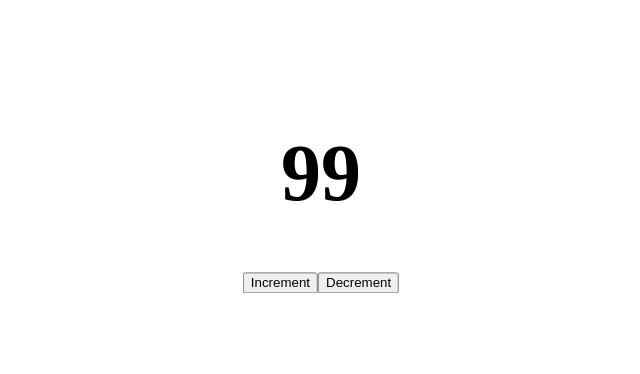
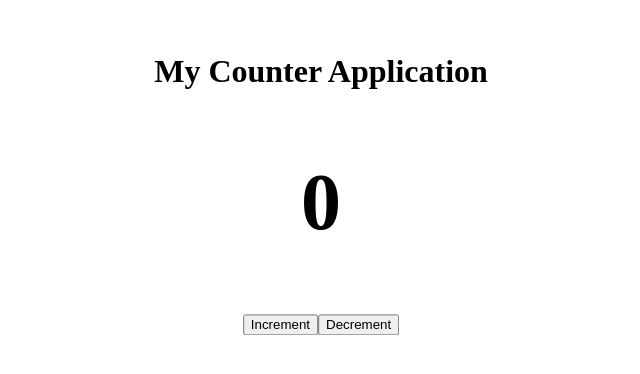
Before and after one commit to aditi795/bwm-react, a React (Create React App) app: page / in a window 1280 px wide. Shown: the part 216-590 px from the top of the page, without its empty margins (319-959 px from the left). Built offline with nearby package versions, Linux system fonts and the light colour scheme.

Commit message:
Learned useEffect function

```diff
--- a/src/App.js
+++ b/src/App.js
@@ -3,7 +3,7 @@ import CounterApp from './components/CounterApp/CounterApp'
 
 const App = () => {
   return (
-    <CounterApp />
+    <CounterApp title="My Counter Application"/>
   )
 }
 
--- a/src/components/CounterApp/CounterApp.js
+++ b/src/components/CounterApp/CounterApp.js
@@ -1,75 +1,67 @@
-import React, { useState } from 'react';
+import React, { useState, useEffect } from 'react';
+import PropTypes from 'prop-types';
+
+import CounterView from './CounterView';
 import './CounterApp.css';
 
-// const CounterApp = () => {
-//   const [count, setCount] = useState(0);
+const CounterApp = (props) => {
+  const [count, setCount] = useState(0);
+  const { title } = props;
 
-//   // const stateArray = useState(100);
-//   // const mySuperValue = stateArray[0];
-//   // const changeMySuperValue = stateArray[1];
+  useEffect(() => {
+    console.log('Calling USE EFFECT');
+  }, [])
 
-//   // const increment = (step) => {
-//   //   setCount(count + step);
-//   // }
+  const increment = (step) => () => setCount(count + step)
 
-//   const increment = (step) => () => setCount(count + step)
-
-
-//   return (
-//     <div>
-//       <div className="counter-app">
-//         <h1 className="value">{count}</h1>
-//         <button onClick={increment(1)}>Increment</button>
-//         <button onClick={increment(-10)}>Decrement</button>
-//       </div>
-//     </div>
-//   )
-// }
-
-class CounterApp extends React.Component {
-
-  constructor() {
-    super();
-    // this.increment = this.increment.bind(this);
-    // this.decrement = this.decrement.bind(this);
-    this.state = {
-      count: 99
-    }
-  }
-
-  // state = {
-  //   count: 0
-  // }
-
-  componentDidMount() {
-    alert('Component Did Mount Called');
-  }
-
-  componentDidUpdate() {
-    alert('Component Did Update Called');
-  }
-
-  increment = (step) => {
-    this.setState({
-      count: this.state.count + step
-    })
-  }
-
-  // Lifecycle function
-  render() {
-    alert('Render Called');
-    const { count } = this.state;
   return (
     <div>
       <div className="counter-app">
-          <h1 className="value">{count}</h1>
-          <button onClick={() => this.increment(1)}>Increment</button>
-          <button onClick={() => this.increment(-1)}>Decrement</button>
+        <h1>{title}</h1>
+        <CounterView
+          countValue={count}
+          handleIncrement={increment}
+        />
       </div>
     </div>
   )
 }
+
+CounterApp.propTypes = {
+  title: PropTypes.string.isRequired
 }
 
 
+// class CounterApp extends React.Component {
+
+//   constructor() {
+//     super();
+//     this.state = {
+//       count: 99
+//     }
+//   }
+
+//   increment = (step) => {
+//     this.setState({
+//       count: this.state.count + step
+//     })
+//   }
+
+//   // Lifecycle function
+//   render() {
+//     const { count } = this.state;
+//     const { title } = this.props;
+//     return (
+//       <div>
+//         <div className="counter-app">
+//           <h1>{title}</h1>
+//           <h2 className="value">{count}</h2>
+//           <button onClick={() => this.increment(1)}>Increment</button>
+//           <button onClick={() => this.increment(-1)}>Decrement</button>
+//         </div>
+//       </div>
+//     )
+//   }
+// }
+
 export default CounterApp;
--- /dev/null
+++ b/src/components/CounterApp/CounterView.js
@@ -0,0 +1,19 @@
+import React, { useEffect } from 'react';
+
+const CounterView = (props) => {
+  const { countValue, handleIncrement} = props;
+
+  useEffect(() => {
+    console.log('Use Effect from Counter View!');
+  })
+
+  return (
+    <div>
+      <h2 className="value">{countValue}</h2>
+      <button onClick={handleIncrement(2)}>Increment</button>
+      <button onClick={handleIncrement(-4)}>Decrement</button>
+    </div>
+  )
+}
+
+export default CounterView;
```
Lines whose indentation alone changed are shown as unchanged.
